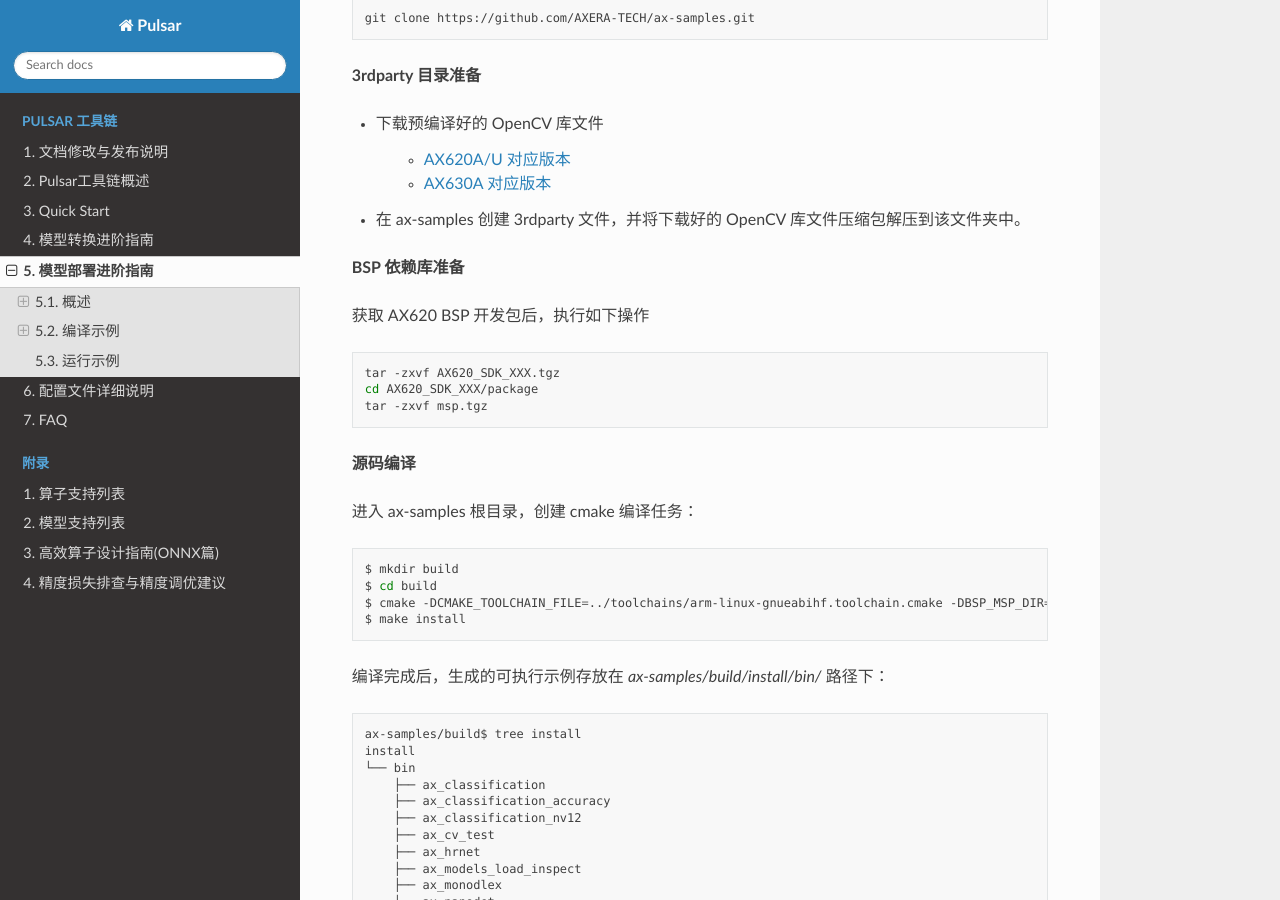
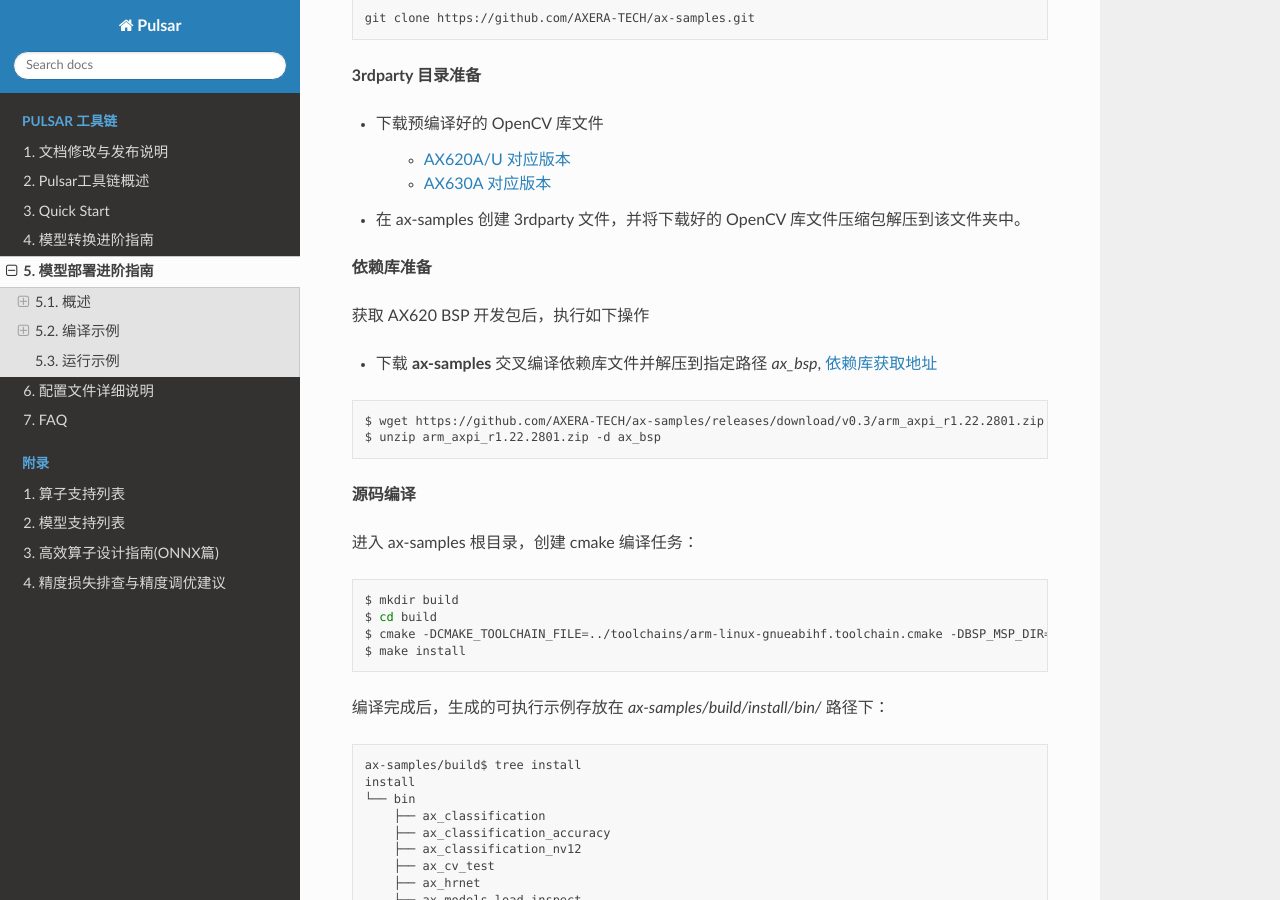
Before and after one commit to AXERA-TECH/pulsar-docs, a Sphinx documentation site: the page built from source/user_guides_runtime/model_deploy_guides.rst, in a window 1280 px wide and 900 px high, scrolled down 4107 px. Built offline with Sphinx 7.4.7 and the Read the Docs theme 2.0.0, drawn with Linux system fonts in a browser that asks for light colours.

Commit message:
Update model_deploy_guides.rst

```diff
--- a/source/user_guides_runtime/model_deploy_guides.rst
+++ b/source/user_guides_runtime/model_deploy_guides.rst
@@ -250,15 +250,16 @@
 
 - 在 ax-samples 创建 3rdparty 文件，并将下载好的 OpenCV 库文件压缩包解压到该文件夹中。
 
-**BSP 依赖库准备**
+**依赖库准备**
 
 获取 AX620 BSP 开发包后，执行如下操作
 
+- 下载 **ax-samples** 交叉编译依赖库文件并解压到指定路径 `ax_bsp`, `依赖库获取地址 <https://github.com/AXERA-TECH/ax-samples/releases/download/v0.3/arm_axpi_r1.22.2801.zip>`_
+
 .. code-block:: bash
 
-    tar -zxvf AX620_SDK_XXX.tgz
-    cd AX620_SDK_XXX/package
-    tar -zxvf msp.tgz
+    $ wget https://github.com/AXERA-TECH/ax-samples/releases/download/v0.3/arm_axpi_r1.22.2801.zip
+    $ unzip arm_axpi_r1.22.2801.zip -d ax_bsp
 
 **源码编译**
 
@@ -268,7 +269,7 @@
 
     $ mkdir build
     $ cd build
-    $ cmake -DCMAKE_TOOLCHAIN_FILE=../toolchains/arm-linux-gnueabihf.toolchain.cmake -DBSP_MSP_DIR=${AX620_SDK_XXX}/msp/out/ ..
+    $ cmake -DCMAKE_TOOLCHAIN_FILE=../toolchains/arm-linux-gnueabihf.toolchain.cmake -DBSP_MSP_DIR=${ax_bsp}/ ..
     $ make install
 
 
```
